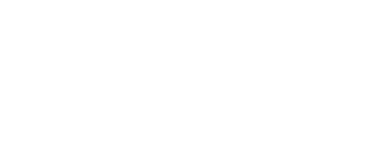
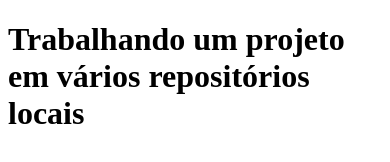
Before and after one commit to LeoRodriguesMartins/Praticando-GIT, a plain HTML site: page public_html/index.html in a window 390 px wide. Drawn offline with Linux system fonts and the light colour scheme.

Commit message:
alterei index.html removi o script.js, criei o scripts.js e responsive.js

```diff
--- a/public_html/index.html
+++ b/public_html/index.html
@@ -6,6 +6,6 @@
     <title>Praticando GIT</title>
 </head>
 <body>
-
+    <h1>Trabalhando um projeto em vários repositórios locais </h1>
 </body>
 </html>
```
Also changed, not shown: public_html/scripts/responsive.js (added), public_html/scripts/script.js (deleted), public_html/scripts/scripts.js (added).
